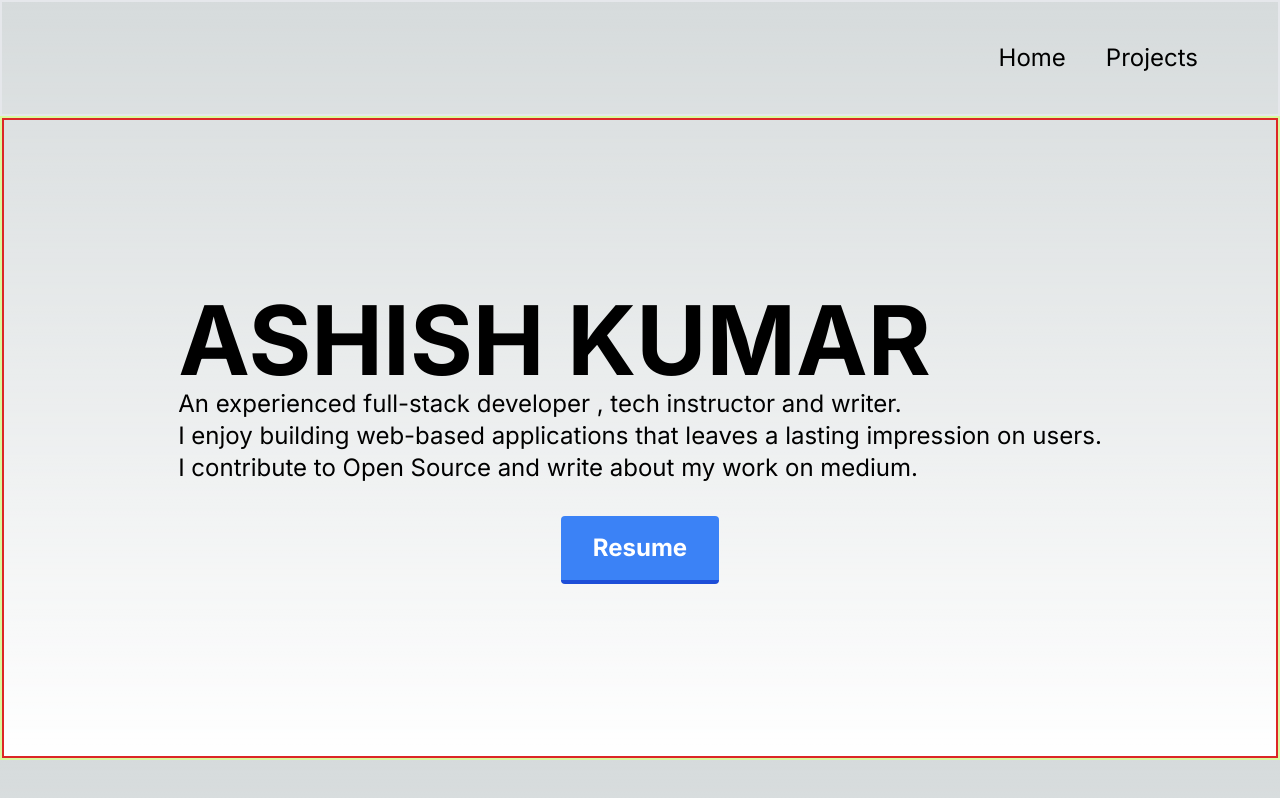
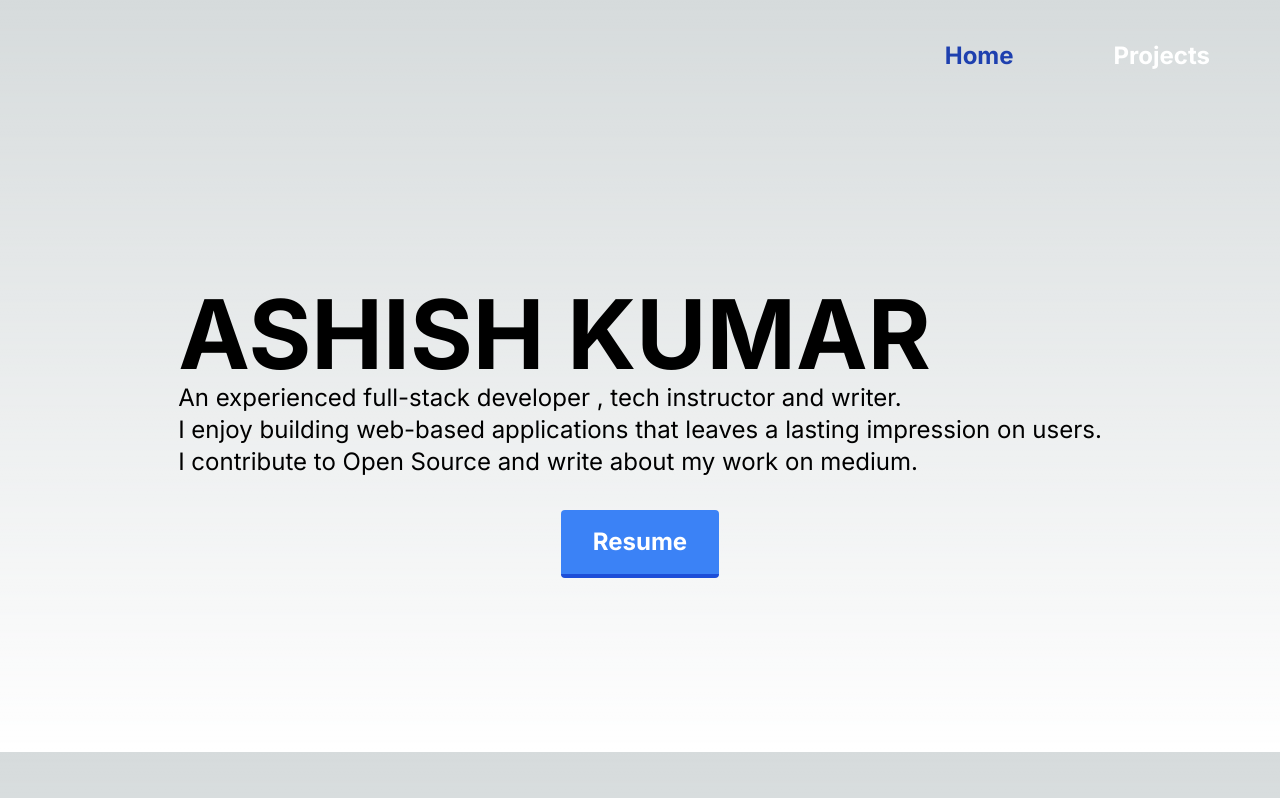
Before and after one commit to webdev-ashishk/portfolio-with-nextjs, a Next.js app: page / in a window 1280 px wide. Built offline with nearby package versions, Linux system fonts and the light colour scheme.

Commit message:
active link initial

```diff
--- a/app/page.js
+++ b/app/page.js
@@ -2,8 +2,8 @@ import Image from "next/image";
 
 export default function Home() {
   return (
-    <main className="border-2 border-lime-200">
-      <div className="border-2 border-red-600 grid place-content-center h-[80vh]">
+    <main className="">
+      <div className="grid place-content-center h-[80vh]">
         <h1 className="text-8xl font-bold">ASHISH KUMAR</h1>
         <div className="flex justify-center">
           <p class="text-2xl">
--- a/components/NavBar.jsx
+++ b/components/NavBar.jsx
@@ -1,16 +1,35 @@
+"use client";
 import Link from "next/link";
+import { usePathname } from "next/navigation";
 import React from "react";
 
 const NavBar = () => {
+  const currentRoute = usePathname();
+
+  // styles for all links
+  const linkStyle =
+    "flex items-center pl-[30px] pr-[30px] h-full no-underline hover:text-blue-600 duration-300";
+
+  // styles for active and non-active links
+  const activeStyle = linkStyle + " text-blue-800";
+  const nonActiveStyle = linkStyle + " text-white";
   return (
     <nav>
-      <ul className=" border-2 flex gap-10 text-2xl justify-end p-10">
-        <Link href="/">
+      <ul className="flex gap-10 text-2xl justify-end p-10 font-bold">
+        <Link
+          href="/"
+          className={currentRoute === "/" ? activeStyle : nonActiveStyle}
+        >
           <li>Home</li>
         </Link>
 
-        <Link href="/projects">
-          <li className="pr-10">Projects</li>
+        <Link
+          href="/projects"
+          className={
+            currentRoute === "/projects" ? activeStyle : nonActiveStyle
+          }
+        >
+          <li> Projects</li>
         </Link>
       </ul>
     </nav>
```
